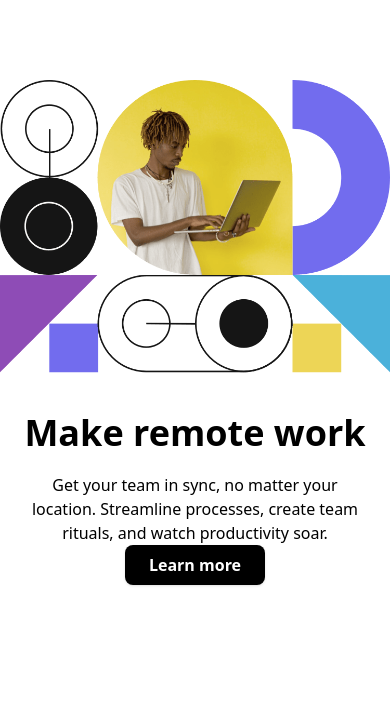
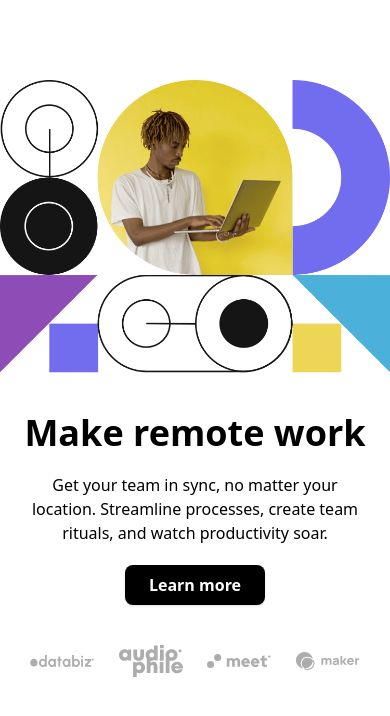
Before and after one commit to astarta16/into-section-with-dropdown-react-tailwind, a React (Vite) app: page / in a window 390 px wide. Shown: the top 716 px of the page. Built offline with nearby package versions, Linux system fonts and the light colour scheme.

Commit message:
add images and style them in mobile and desktop version

```diff
--- a/src/App.jsx
+++ b/src/App.jsx
@@ -1,6 +1,10 @@
 import './index.css';
 import mobile from "./images/image-hero-mobile.png"
 import desktop from "./images/image-hero-desktop.png"
+import audiophile from "./images/client-audiophile.svg"
+import databiz from "./images/client-databiz.svg"
+import maker from "./images/client-maker.svg"
+import meet from "./images/client-meet.svg"
 
 
 function App() {
@@ -10,8 +14,24 @@ function App() {
 <section className="flex  flex-col-reverse py-20 md:grid  md:gap-10 md:grid-cols-2 md:place-items-center max-w-4xl lg:max-w-5xl md:mx-auto">
   <article className="text-center md:text-left px-5 xl:px-0 mt-10 md:mt-0">
     <h1 className="font-bold text-4xl lg:text-6xl mb-5">Make remote work</h1>
-    <p>Get your team in sync, no matter your location. Streamline processes, create team rituals, and watch productivity soar.</p>
+    <p className="mb-5">Get your team in sync, no matter your location. Streamline processes, create team rituals, and watch productivity soar.</p>
     <button className="bg-black shadow text-white rounded-lg font-bold hover:opacity-75 transition-all duration-150 pt-2 pb-2 px-6 cursor-pointer">Learn more</button>
+
+  <ul className="grid grid-cols-4 gap-1 mt-10 place-items-center md:place-items-start">
+    <li>
+      <img src={databiz} alt="" className="w-16 md:w-24" />
+      </li>
+    <li>
+      <img src={audiophile} alt="" className="w-16 md:w-24" />
+      </li>
+    <li>
+      <img src={meet} alt="" className="w-16 md:w-24" />
+      </li>
+    <li>
+      <img src={maker} alt="" className="w-16 md:w-24" />
+      </li>
+  </ul>
+
   </article>
 
   <article>
```
